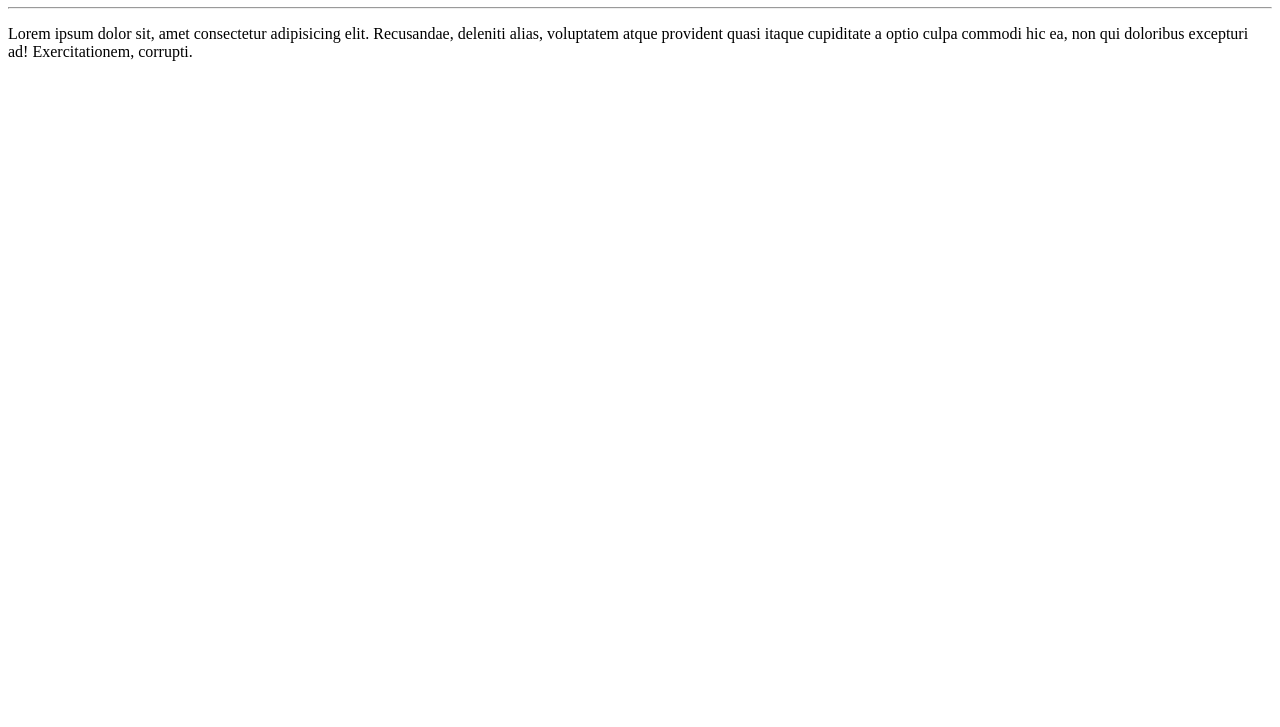
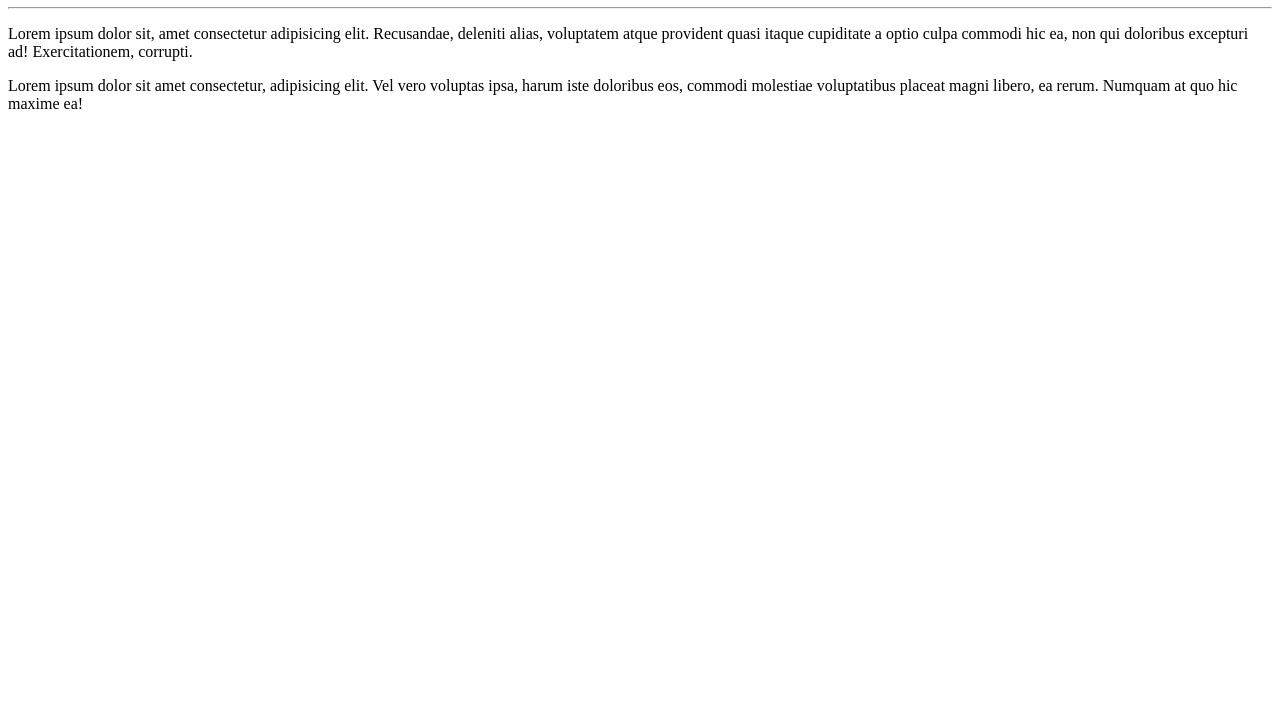
Before and after one commit to marigelbio/OlaMundo, a plain HTML site: page siteexemplo/index.html in a window 1280 px wide. Shown: the part 73-800 px from the top of the page. Drawn offline with Linux system fonts and the light colour scheme.

Commit message:
adicionei um paragrafo

```diff
--- a/siteexemplo/index.html
+++ b/siteexemplo/index.html
@@ -9,5 +9,6 @@
     <h1>Olá, Mundo!</h1>
     <hr>
     <p>Lorem ipsum dolor sit, amet consectetur adipisicing elit. Recusandae, deleniti alias, voluptatem atque provident quasi itaque cupiditate a optio culpa commodi hic ea, non qui doloribus excepturi ad! Exercitationem, corrupti.</p>
+    <p>Lorem ipsum dolor sit amet consectetur, adipisicing elit. Vel vero voluptas ipsa, harum iste doloribus eos, commodi molestiae voluptatibus placeat magni libero, ea rerum. Numquam at quo hic maxime ea!</p>
 </body>
 </html>
```
